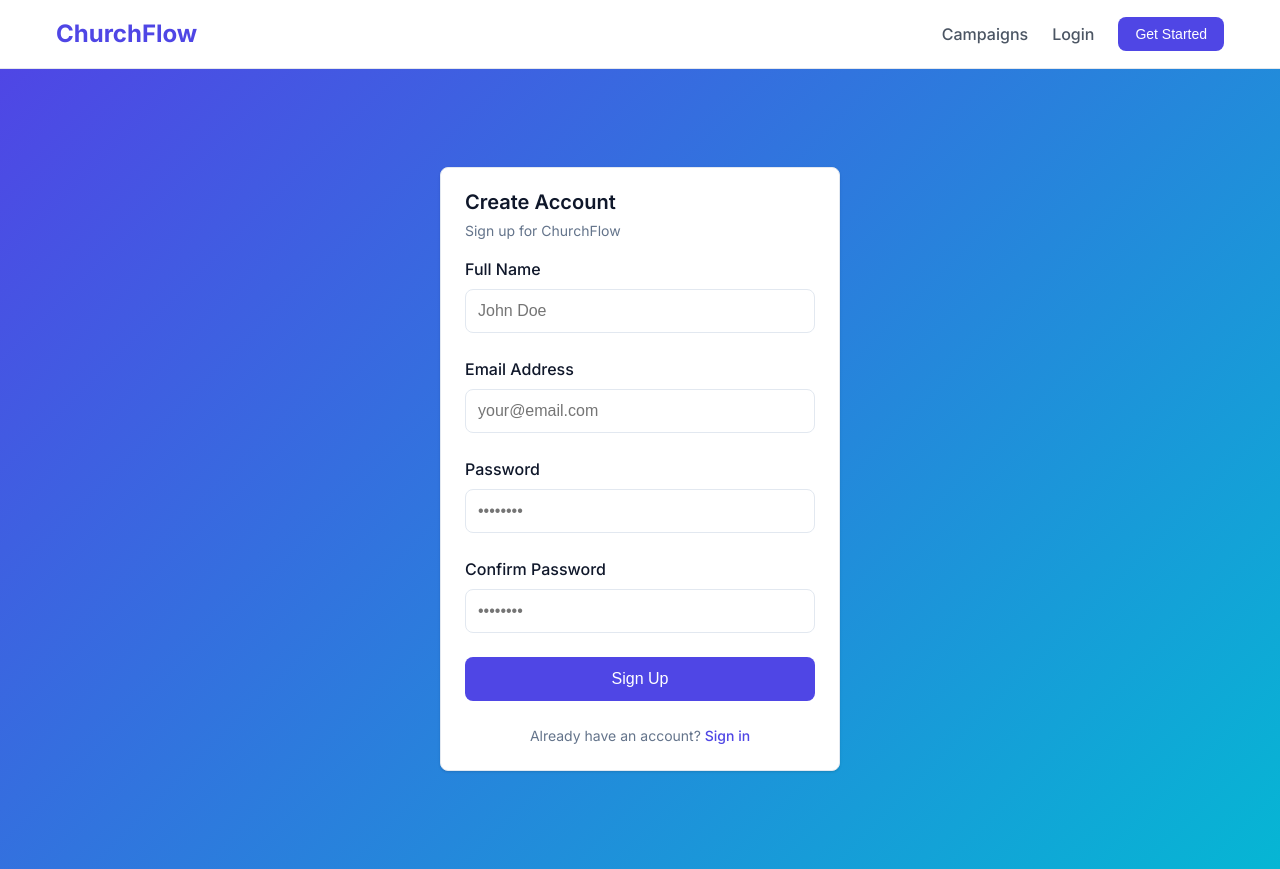
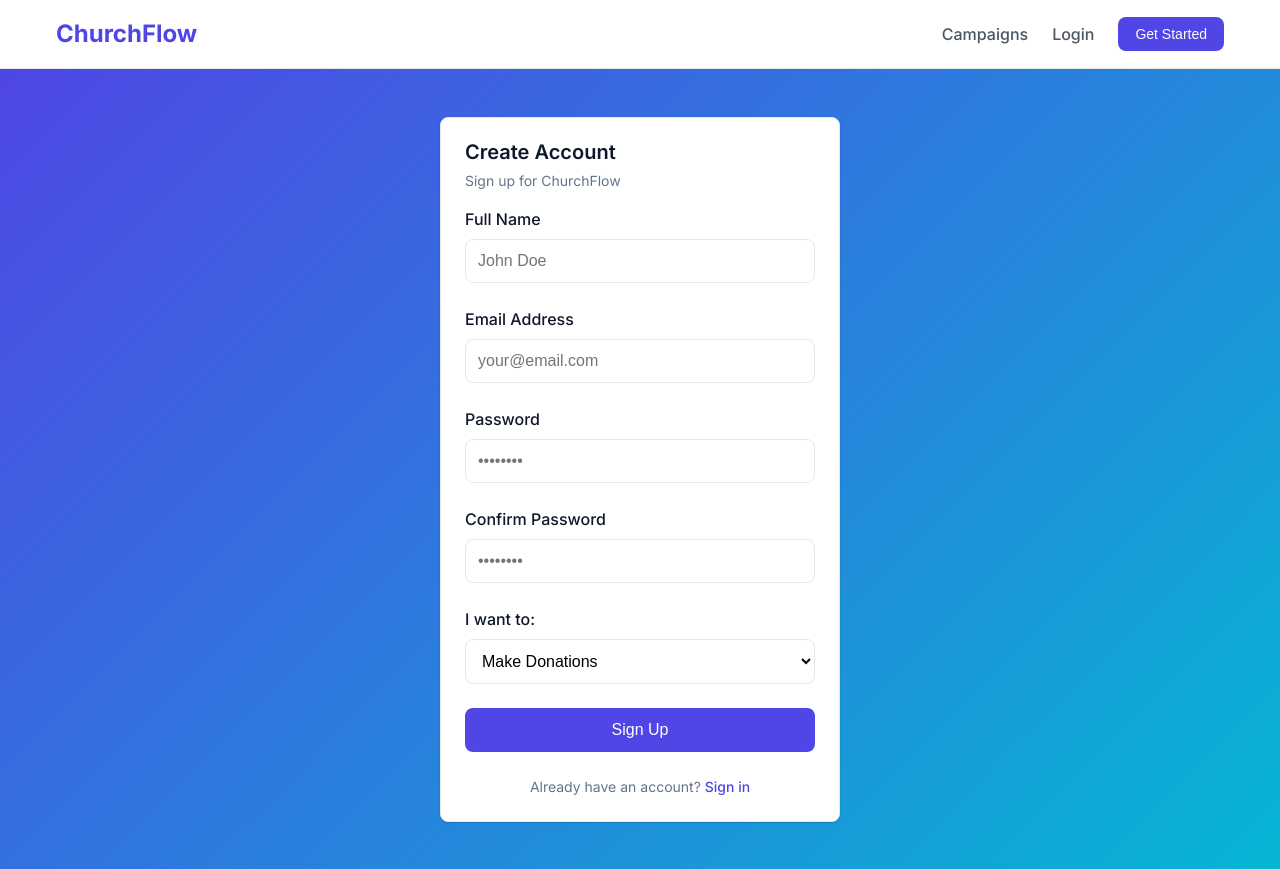
Before and after one commit to KusuConsult-NG/Crowdfunding, a Next.js app: page /signup in a window 1280 px wide. Built offline with nearby package versions, Linux system fonts and the light colour scheme; no server answers.

Commit message:
feat(auth): allow users to signup as DONOR or ADMIN (Organizer)

```diff
--- a/src/app/api/auth/signup/route.ts
+++ b/src/app/api/auth/signup/route.ts
@@ -7,6 +7,7 @@ const signupSchema = z.object({
     name: z.string().min(2, 'Name must be at least 2 characters'),
     email: z.string().email('Invalid email address'),
     password: z.string().min(6, 'Password must be at least 6 characters'),
+    role: z.enum(['DONOR', 'ADMIN']).optional(),
 });
 
 export async function POST(request: NextRequest) {
@@ -22,7 +23,7 @@ export async function POST(request: NextRequest) {
             );
         }
 
-        const { name, email, password } = validation.data;
+        const { name, email, password, role } = validation.data;
 
         // Check if user already exists
         const existingUser = await prisma.user.findUnique({
@@ -45,7 +46,7 @@ export async function POST(request: NextRequest) {
                 name,
                 email,
                 password: hashedPassword,
-                role: 'DONOR', // Default role
+                role: role || 'DONOR', // Default to DONOR if not specified
             },
             select: {
                 id: true,
--- a/src/app/signup/page.tsx
+++ b/src/app/signup/page.tsx
@@ -14,6 +14,7 @@ export default function SignupPage() {
         email: '',
         password: '',
         confirmPassword: '',
+        role: 'DONOR', // Default role
     });
     const [error, setError] = useState('');
     const [loading, setLoading] = useState(false);
@@ -22,7 +23,6 @@ export default function SignupPage() {
         e.preventDefault();
         setError('');
 
-        // Validate passwords match
         if (formData.password !== formData.confirmPassword) {
             setError('Passwords do not match');
             return;
@@ -33,13 +33,12 @@ export default function SignupPage() {
         try {
             const response = await fetch('/api/auth/signup', {
                 method: 'POST',
-                headers: {
-                    'Content-Type': 'application/json',
-                },
+                headers: { 'Content-Type': 'application/json' },
                 body: JSON.stringify({
                     name: formData.name,
                     email: formData.email,
                     password: formData.password,
+                    role: formData.role,
                 }),
             });
 
@@ -49,7 +48,6 @@ export default function SignupPage() {
                 throw new Error(data.error || 'Failed to create account');
             }
 
-            // Redirect to login page
             router.push('/login?registered=true');
         } catch (err: any) {
             setError(err.message);
@@ -58,7 +56,7 @@ export default function SignupPage() {
         }
     };
 
-    const handleChange = (e: React.ChangeEvent<HTMLInputElement>) => {
+    const handleChange = (e: React.ChangeEvent<HTMLInputElement | HTMLSelectElement>) => {
         setFormData({
             ...formData,
             [e.target.name]: e.target.value,
@@ -75,9 +73,7 @@ export default function SignupPage() {
                 <CardContent>
                     <form onSubmit={handleSubmit}>
                         <div className={styles.formGroup}>
-                            <label className={styles.label} htmlFor="name">
-                                Full Name
-                            </label>
+                            <label className={styles.label} htmlFor="name">Full Name</label>
                             <input
                                 type="text"
                                 id="name"
@@ -91,9 +87,7 @@ export default function SignupPage() {
                         </div>
 
                         <div className={styles.formGroup}>
-                            <label className={styles.label} htmlFor="email">
-                                Email Address
-                            </label>
+                            <label className={styles.label} htmlFor="email">Email Address</label>
                             <input
                                 type="email"
                                 id="email"
@@ -107,9 +101,7 @@ export default function SignupPage() {
                         </div>
 
                         <div className={styles.formGroup}>
-                            <label className={styles.label} htmlFor="password">
-                                Password
-                            </label>
+                            <label className={styles.label} htmlFor="password">Password</label>
                             <input
                                 type="password"
                                 id="password"
@@ -124,9 +116,7 @@ export default function SignupPage() {
                         </div>
 
                         <div className={styles.formGroup}>
-                            <label className={styles.label} htmlFor="confirmPassword">
-                                Confirm Password
-                            </label>
+                            <label className={styles.label} htmlFor="confirmPassword">Confirm Password</label>
                             <input
                                 type="password"
                                 id="confirmPassword"
@@ -138,6 +128,21 @@ export default function SignupPage() {
                                 required
                                 minLength={6}
                             />
+                        </div>
+
+                        <div className={styles.formGroup}>
+                            <label className={styles.label} htmlFor="role">I want to:</label>
+                            <select
+                                id="role"
+                                name="role"
+                                className={styles.input}
+                                value={formData.role}
+                                onChange={handleChange}
+                                style={{ backgroundColor: 'white' }}
+                            >
+                                <option value="DONOR">Make Donations</option>
+                                <option value="ADMIN">Create Campaigns (Organizer)</option>
+                            </select>
                         </div>
 
                         {error && <div className={styles.error}>{error}</div>}
```
